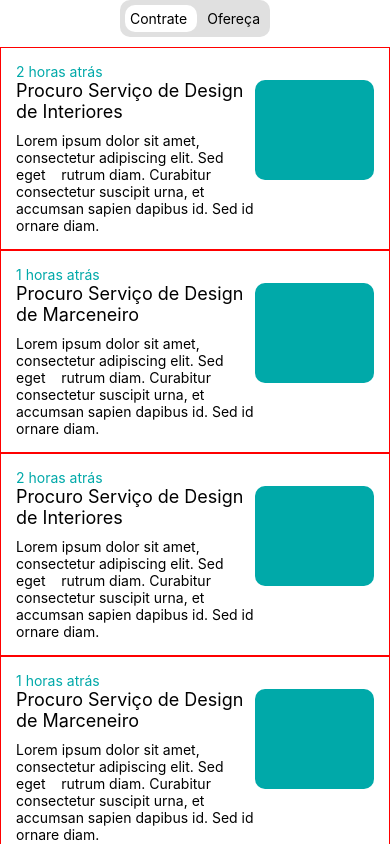
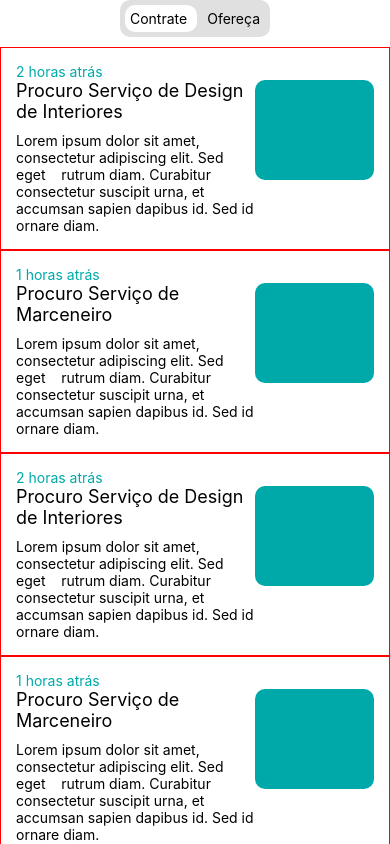
Before and after one commit to Patrick448/freela_app, a React Native app: screen / in a window 390 px wide. Built offline with nearby package versions, Linux system fonts and the light colour scheme.

Commit message:
usar flatlist

```diff
--- a/src/screens/ServicosScreen.js
+++ b/src/screens/ServicosScreen.js
@@ -15,7 +15,7 @@ const data = [
     timeInfo:"2 horas atrás",
     image:""},
     {id: 2,
-      title:"Procuro Serviço de Design de Marceneiro",
+      title:"Procuro Serviço de Marceneiro",
     body: "Lorem ipsum dolor sit amet, consectetur adipiscing elit. Sed eget\
     rutrum diam. Curabitur consectetur suscipit urna, et accumsan sapien dapibus id. Sed id ornare diam.",
     timeInfo:"1 horas atrás",
@@ -27,7 +27,7 @@ const data = [
     timeInfo:"2 horas atrás",
     image:""},
     {id: 4,
-    title:"Procuro Serviço de Design de Marceneiro",
+    title:"Procuro Serviço de Marceneiro",
     body: "Lorem ipsum dolor sit amet, consectetur adipiscing elit. Sed eget\
     rutrum diam. Curabitur consectetur suscipit urna, et accumsan sapien dapibus id. Sed id ornare diam.",
     timeInfo:"1 horas atrás",
@@ -39,7 +39,7 @@ const data = [
     timeInfo:"2 horas atrás",
     image:""},
     {id: 6,
-    title:"Procuro Serviço de Design de Marceneiro",
+    title:"Procuro Serviço de Marceneiro",
     body: "Lorem ipsum dolor sit amet, consectetur adipiscing elit. Sed eget\
     rutrum diam. Curabitur consectetur suscipit urna, et accumsan sapien dapibus id. Sed id ornare diam.",
     timeInfo:"1 horas atrás",
```
